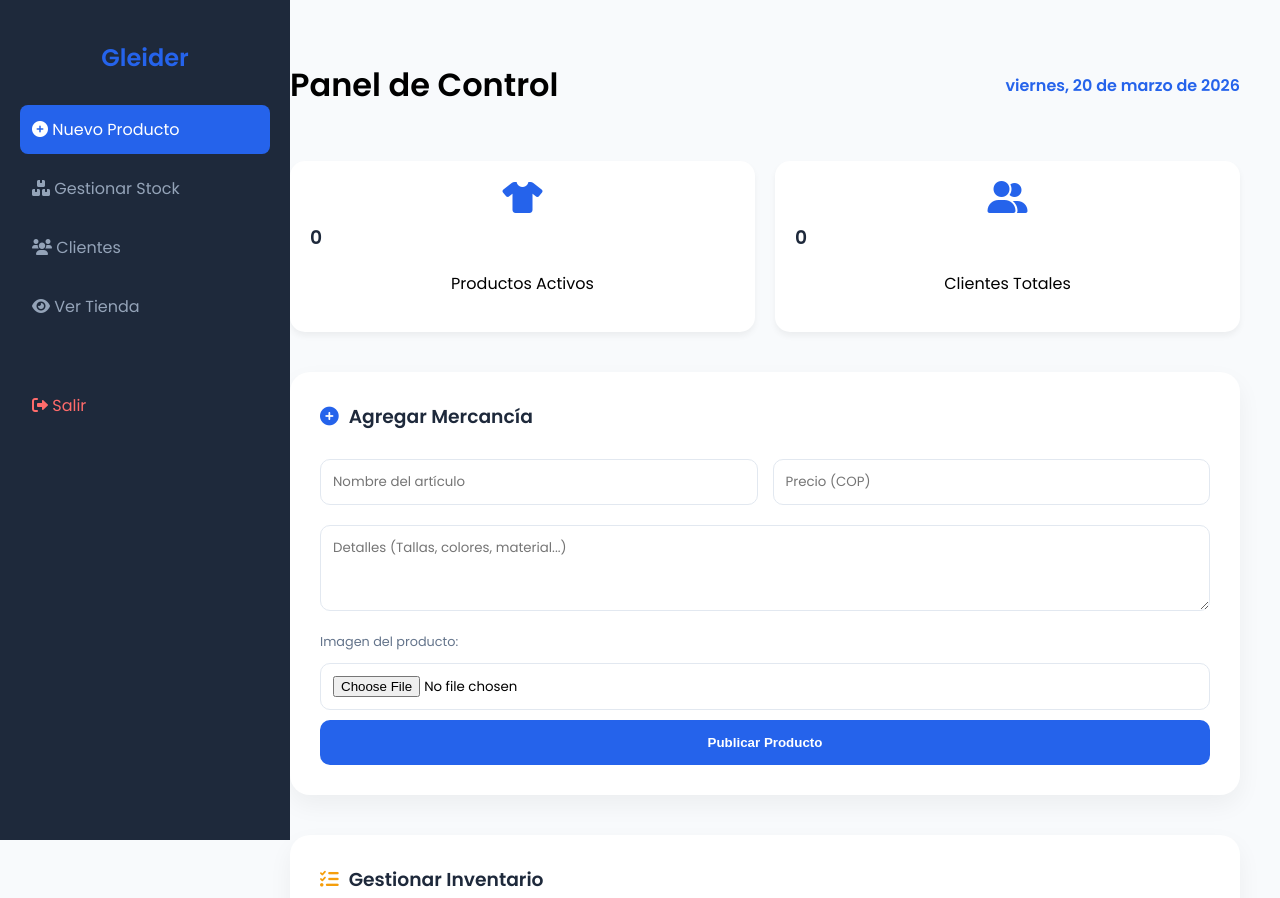
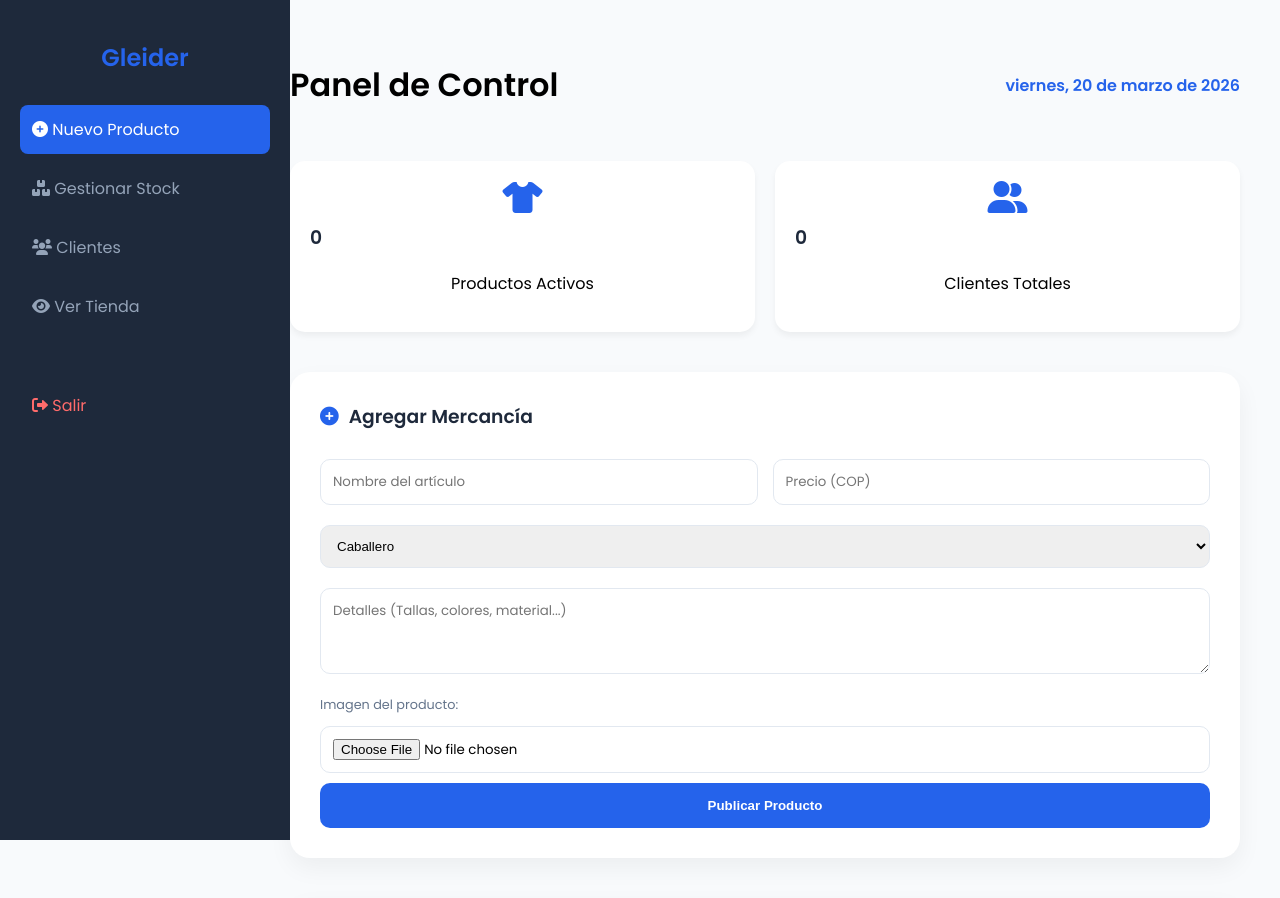
Before and after one commit to gleiderr99-boop/nuevo-proyecto, a Flask app: page /gleider_admin in a window 1280 px wide. Shown: the top 898 px of the page. Run offline with Flask 3, Linux system fonts and the light colour scheme; the visitor is signed in with stand-in values (Sample User, id 1); data that the repository does not hold is empty.

Commit message:
Update admin.html

```diff
--- a/templates/admin.html
+++ b/templates/admin.html
@@ -89,6 +89,13 @@
                     <input type="text" name="nombre" placeholder="Nombre del artículo" required>
                     <input type="number" name="precio" placeholder="Precio (COP)" required>
                 </div>
+
+                <select name="categoria" style="width: 100%; padding: 12px; margin: 10px 0; border-radius: 10px; border: 1px solid #e2e8f0;">
+                    <option value="Caballero">Caballero</option>
+                    <option value="Dama">Dama</option>
+                    <option value="Accesorios">Accesorios</option>
+                </select>
+
                 <textarea name="descripcion" placeholder="Detalles (Tallas, colores, material...)" rows="3" required></textarea>
                 <label style="font-size: 0.8rem; color: #64748b;">Imagen del producto:</label>
                 <input type="file" name="foto" accept="image/*" required>
```
